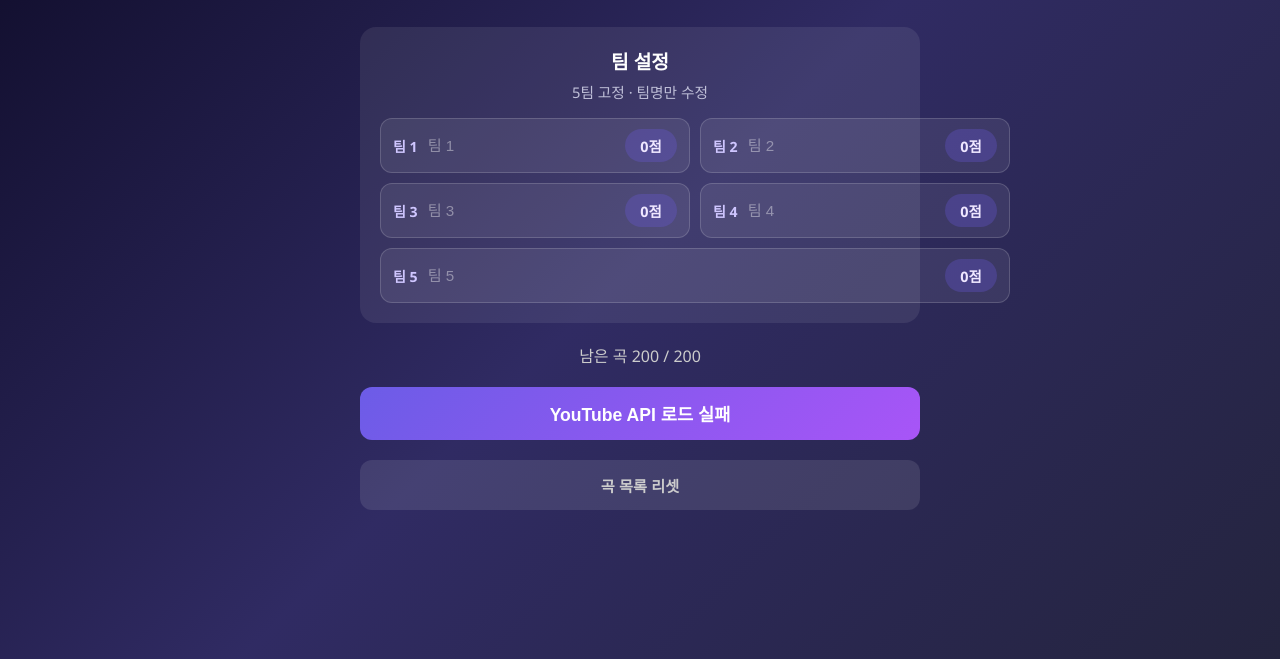
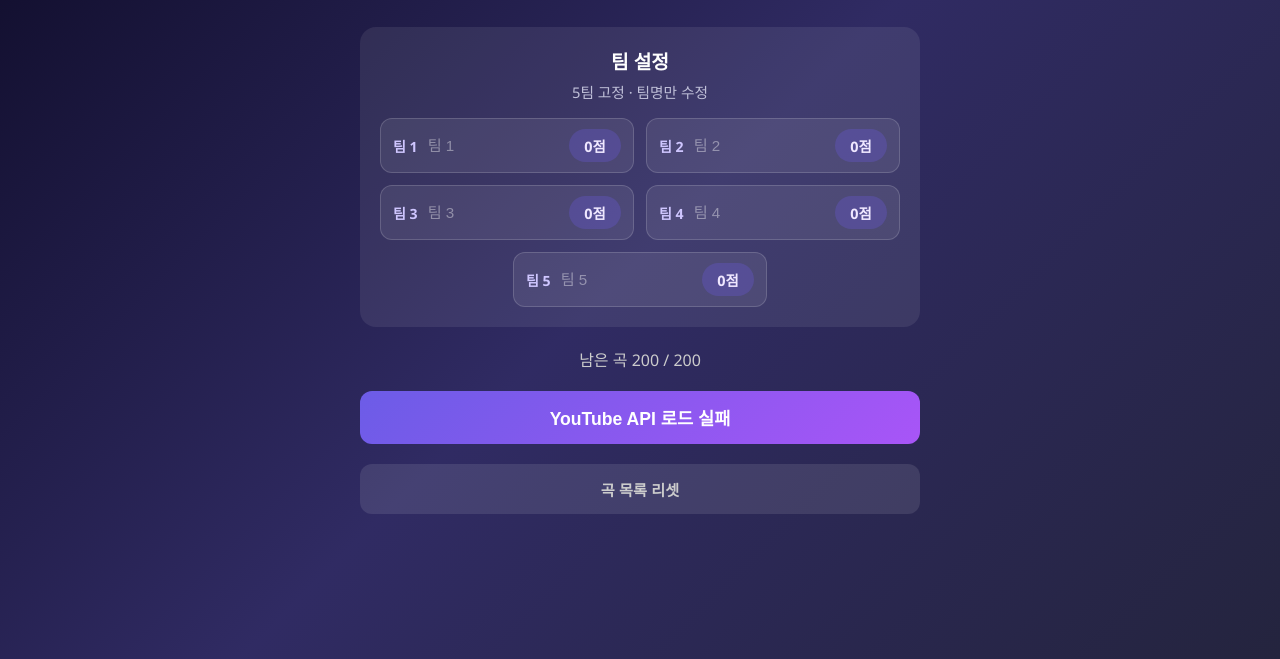
Before and after one commit to LetsGoKDH/music_game, a plain HTML site: page index.html in a window 1280 px wide. Shown: the part 141-800 px from the top of the page. Drawn offline with Linux system fonts and the light colour scheme.

Commit message:
Adjust 5-team setup docs and layout

```diff
--- a/style.css
+++ b/style.css
@@ -72,14 +72,17 @@ body {
 
 .team-names {
   display: grid;
-  grid-template-columns: 1fr 1fr;
-  gap: 10px;
+  grid-template-columns: repeat(2, minmax(0, 1fr));
+  gap: 12px;
 }
 
 .team-input-row {
-  display: flex;
+  display: grid;
+  grid-template-columns: auto minmax(0, 1fr) auto;
   align-items: center;
   gap: 10px;
+  width: 100%;
+  min-width: 0;
   padding: 10px 12px;
   background: rgba(255, 255, 255, 0.08);
   border: 1px solid rgba(255, 255, 255, 0.16);
@@ -89,6 +92,8 @@ body {
 
 .team-input-row:last-child:nth-child(odd) {
   grid-column: 1 / -1;
+  width: calc((100% - 12px) / 2);
+  justify-self: center;
 }
 
 .team-input-row.current {
@@ -104,7 +109,7 @@ body {
 }
 
 .team-name-input {
-  flex: 1 1 auto;
+  width: 100%;
   min-width: 0;
   background: transparent;
   border: none;
@@ -129,7 +134,6 @@ body {
 }
 
 .team-score-chip {
-  flex: 0 0 auto;
   min-width: 52px;
   padding: 6px 10px;
   border-radius: 999px;
```
Also changed, not shown: 1 other file.
